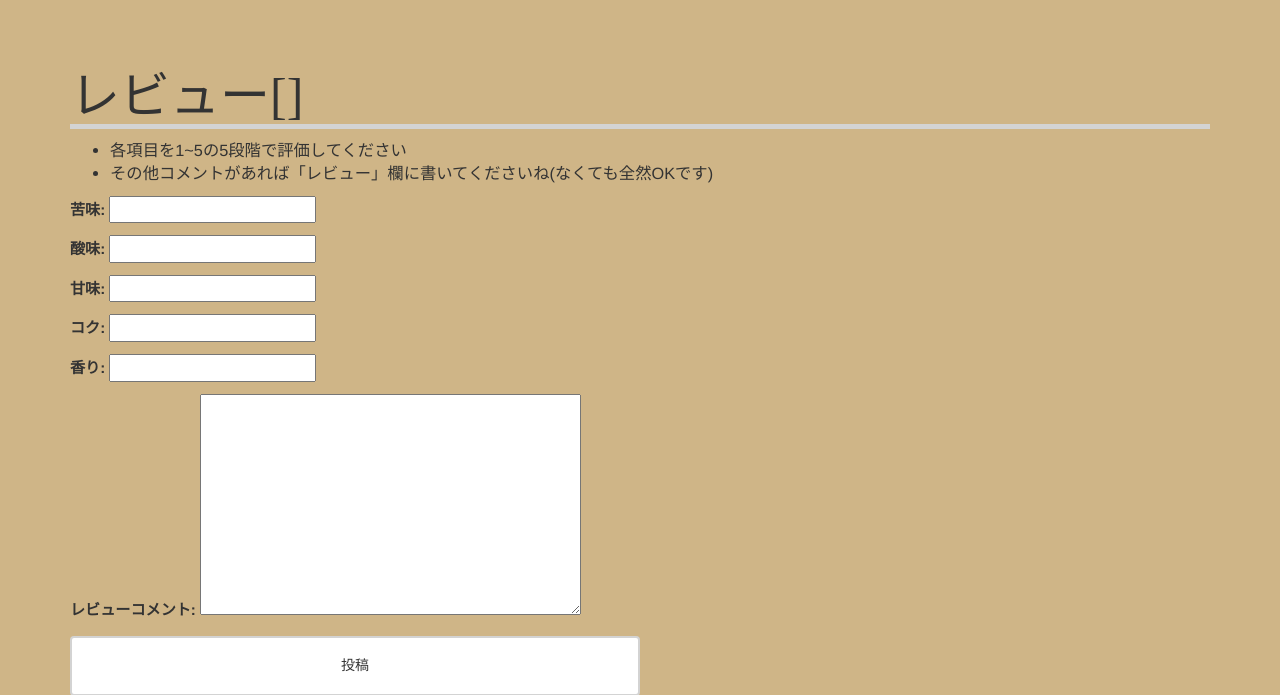
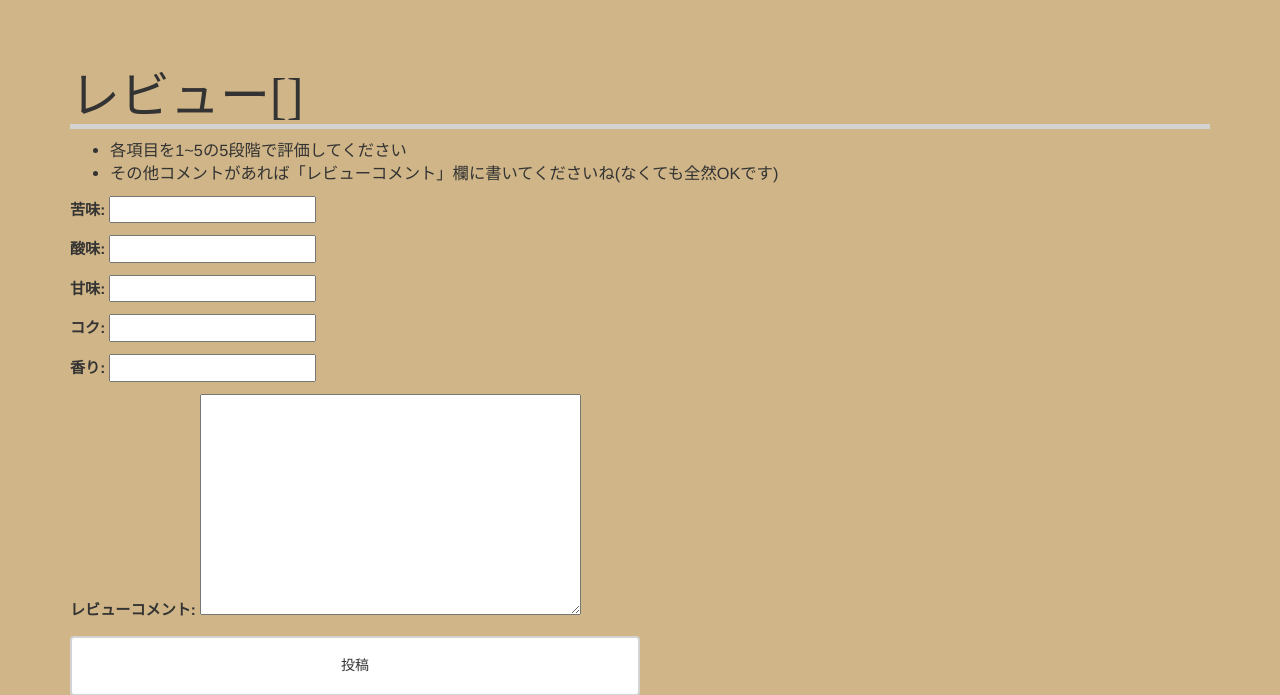
Before and after one commit to O-Chazuke/Coffee_Voting, a Django app: page /coffee_voting/1/voting/ in a window 1280 px wide. Shown: the part 51-746 px from the top of the page. Run offline with Django 4.2, Linux system fonts and the light colour scheme; data that the repository does not hold is empty; some libraries are stand-ins or nearby versions; some web fonts are replaced.

Commit message:
Update coffee_voting.html

```diff
--- a/myapp/coffee_voting/templates/coffee_voting/coffee_voting.html
+++ b/myapp/coffee_voting/templates/coffee_voting/coffee_voting.html
@@ -4,7 +4,7 @@
 <h1 class=review-title>レビュー[{{coffee_name.brand}}]</h1>
 <ul>
     <li>各項目を1~5の5段階で評価してください</li>
-    <li>その他コメントがあれば「レビュー」欄に書いてくださいね(なくても全然OKです)</li>
+    <li>その他コメントがあれば「レビューコメント」欄に書いてくださいね(なくても全然OKです)</li>
 </ul>
 <form action='' method='post'>{% csrf_token %}
     {{ form.as_p }} <!--全ての項目を表示-->
```
